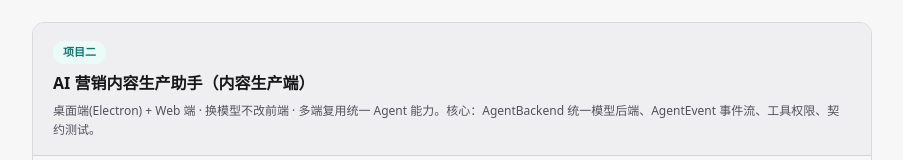
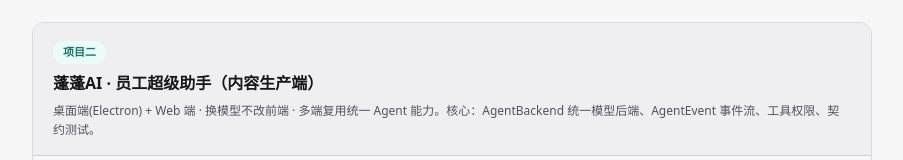
Before and after one commit to sjr666666/fenjue, a plain HTML site: page 03-我的拷打树.html in a window 1280 px wide. Shown: the part 1495-1655 px from the top of the page, without its empty margins (188-1091 px from the left). Drawn offline with Linux system fonts and the light colour scheme.

Commit message:
sync: 按最终简历同步口径（蓬蓬AI 员工超级助手 / 两家企业实习 / 完整闭环故事）

```diff
--- a/03-我的拷打树.html
+++ b/03-我的拷打树.html
@@ -242,7 +242,7 @@
       { tag: 'Q8', q: '为什么不是一个全能 Agent 做完？哪些是你独立做的？',
         ans: [
           '<strong>简答（多 Agent 边界）</strong>：多 Agent/多层拆的是角色、上下文、权限、责任边界；身份（Profile）、边界（Workspace）、记录（Session）分离后，越权面收敛、并发可控、审计可查。',
-          '<strong>简答（贡献边界）</strong>：两个 Agent 应用端由我独立负责设计与实现；Pi Agent Runtime 执行引擎是复用底座，团队层面引入；企业级交付（客户对接、业务验收）是导师带队。',
+          '<strong>简答（贡献边界）</strong>：两个 Agent 应用端由我独立负责设计与实现；Pi Agent Runtime 执行引擎是复用底座，团队层面引入；企业级交付（客户对接、业务验收）是团队/带教把关。',
           '<strong>追问"剥离集体的还剩多少"</strong>：渠道接入、三层身份模型、四账本与调度、画像记忆、权限矩阵、契约测试——应用端工程化设计都在我这边，有源码可查。'
         ],
         subs: [
@@ -267,7 +267,7 @@
   },
   /* ======================= 【项目二】内容生产端 ======================= */
   {
-    cls: 'ac', tag: '项目二', name: 'AI 营销内容生产助手（内容生产端）',
+    cls: 'ac', tag: '项目二', name: '蓬蓬AI · 员工超级助手（内容生产端）',
     desc: '桌面端(Electron) + Web 端 · 换模型不改前端 · 多端复用统一 Agent 能力。核心：AgentBackend 统一模型后端、AgentEvent 事件流、工具权限、契约测试。',
     nodes: [
       { tag: '❤', q: '整条链路怎么跑：运营发起一个创作任务（如"读取这个文件并生成营销文案"），到产出成品，走哪些环节？', open: true,
```
Also changed, not shown: 12 other files.
